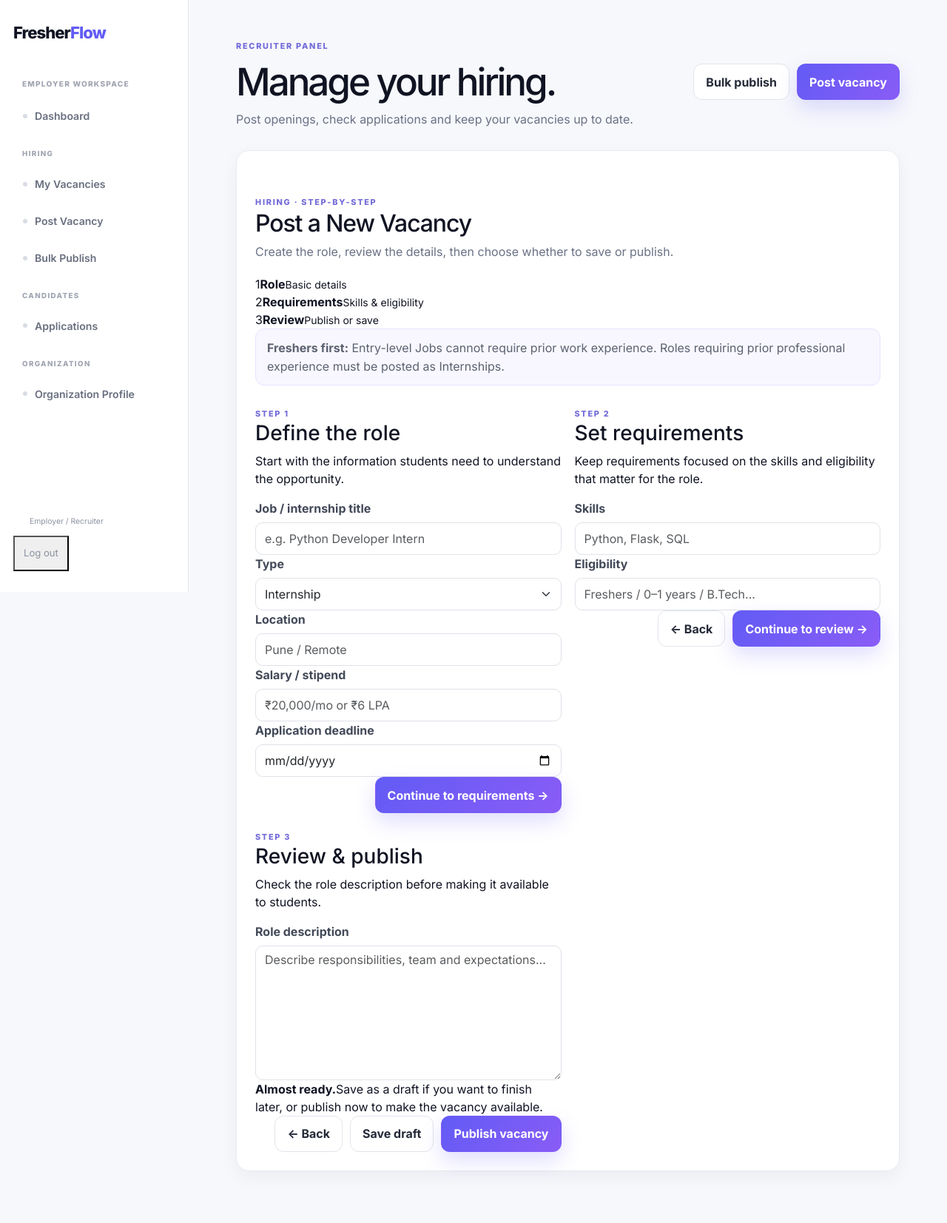
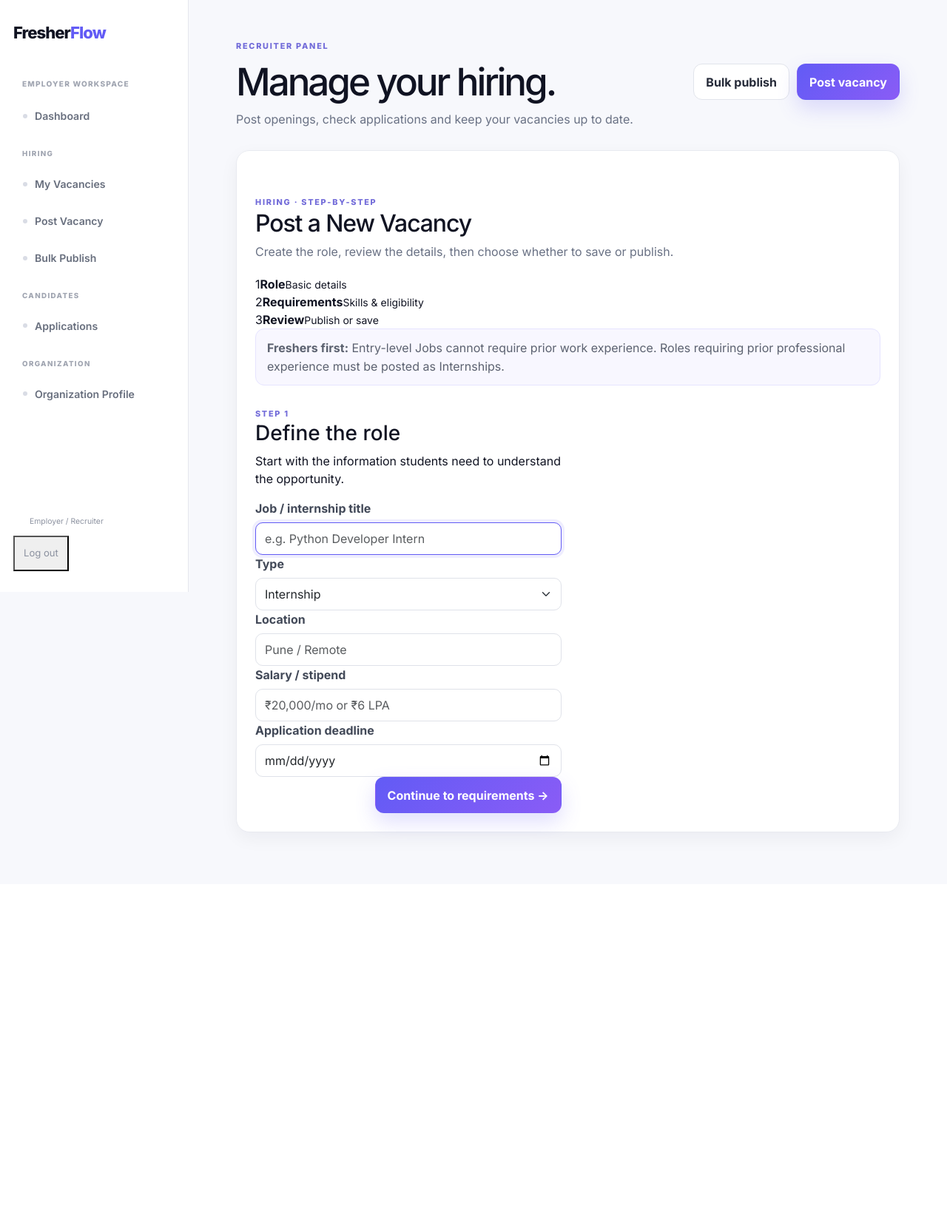
Before and after one commit to deathkernel/FresherFlow, a Flask app: template templates/employer/post-vacancy.html in a window 1280 px wide. Shown: the whole page at 74% size. After the commit the page ends 1137 px from the top, so only its background shows below. Run offline with Flask 3, Linux system fonts and the light colour scheme; the template is opened without the code that fills it, so the values that code supplies are empty.

Commit message:
Refactor UI workflows into external JavaScript

```diff
--- a/templates/employer/post-vacancy.html
+++ b/templates/employer/post-vacancy.html
@@ -1,71 +1,36 @@
 {% extends "employer/base.html" %}
 {% block employer_content %}
   <div class="content-card reveal form-page">
-    <div class="section-head page-toolbar">
-      <div>
-        <span class="eyebrow">HIRING · STEP-BY-STEP</span>
-        <h2>Post a New Vacancy</h2>
-        <p>Create the role, review the details, then choose whether to save or publish.</p>
-      </div>
+    <div class="section-head page-toolbar"><div><span class="eyebrow">HIRING · STEP-BY-STEP</span><h2>Post a New Vacancy</h2><p>Create the role, review the details, then choose whether to save or publish.</p></div></div>
+    <div class="flow-stepper" data-stepper="vacancy-form" aria-label="Vacancy creation steps">
+      <div class="flow-step active" data-step-indicator="0"><span>1</span><strong>Role</strong><small>Basic details</small></div><div class="flow-line"></div>
+      <div class="flow-step" data-step-indicator="1"><span>2</span><strong>Requirements</strong><small>Skills & eligibility</small></div><div class="flow-line"></div>
+      <div class="flow-step" data-step-indicator="2"><span>3</span><strong>Review</strong><small>Publish or save</small></div>
     </div>
-
-    <div class="flow-stepper" aria-label="Vacancy creation steps">
-      <div class="flow-step active" data-step-indicator="1"><span>1</span><strong>Role</strong><small>Basic details</small></div>
-      <div class="flow-line"></div>
-      <div class="flow-step" data-step-indicator="2"><span>2</span><strong>Requirements</strong><small>Skills & eligibility</small></div>
-      <div class="flow-line"></div>
-      <div class="flow-step" data-step-indicator="3"><span>3</span><strong>Review</strong><small>Publish or save</small></div>
-    </div>
-
     <div class="form-note info-note"><strong>Freshers first:</strong> Entry-level Jobs cannot require prior work experience. Roles requiring prior professional experience must be posted as Internships.</div>
-
-    <form method="post" class="form-grid" id="vacancy-form">
+    <form method="post" class="form-grid" id="vacancy-form" data-step-form data-client-validate>
       <input type="hidden" name="csrf_token" value="{{ csrf_token() }}">
-
-      <section class="flow-panel active" data-step="1">
+      <section class="flow-panel active" data-step="0">
         <div class="flow-panel-head"><span class="eyebrow">STEP 1</span><h3>Define the role</h3><p>Start with the information students need to understand the opportunity.</p></div>
         <div class="full"><label for="title">Job / internship title</label><input id="title" class="form-control" name="title" required placeholder="e.g. Python Developer Intern"></div>
         <div><label for="vacancy_type">Type</label><select id="vacancy_type" class="form-select" name="vacancy_type" required><option>Internship</option><option>Entry-level Job</option></select></div>
         <div><label for="location">Location</label><input id="location" class="form-control" name="location" required placeholder="Pune / Remote"></div>
         <div><label for="salary">Salary / stipend</label><input id="salary" class="form-control" name="salary" placeholder="₹20,000/mo or ₹6 LPA"></div>
-        <div><label for="deadline">Application deadline</label><input id="deadline" class="form-control" type="date" name="deadline"></div>
-        <div class="full form-actions"><button class="btn btn-primary flow-next" type="button">Continue to requirements →</button></div>
+        <div><label for="deadline">Application deadline</label><input id="deadline" class="form-control" type="date" name="deadline" data-min-today></div>
+        <div class="full form-actions"><button class="btn btn-primary" data-step-next type="button">Continue to requirements →</button></div>
       </section>
-
-      <section class="flow-panel" data-step="2">
+      <section class="flow-panel" data-step="1" hidden>
         <div class="flow-panel-head"><span class="eyebrow">STEP 2</span><h3>Set requirements</h3><p>Keep requirements focused on the skills and eligibility that matter for the role.</p></div>
         <div class="full"><label for="skills">Skills</label><input id="skills" class="form-control" name="skills" placeholder="Python, Flask, SQL"></div>
         <div class="full"><label for="eligibility">Eligibility</label><input id="eligibility" class="form-control" name="eligibility" placeholder="Freshers / 0–1 years / B.Tech..."></div>
-        <div class="full form-actions"><button class="btn btn-light flow-back" type="button">← Back</button><button class="btn btn-primary flow-next" type="button">Continue to review →</button></div>
+        <div class="full form-actions"><button class="btn btn-light" data-step-back type="button">← Back</button><button class="btn btn-primary" data-step-next type="button">Continue to review →</button></div>
       </section>
-
-      <section class="flow-panel" data-step="3">
+      <section class="flow-panel" data-step="2" hidden>
         <div class="flow-panel-head"><span class="eyebrow">STEP 3</span><h3>Review & publish</h3><p>Check the role description before making it available to students.</p></div>
         <div class="full"><label for="description">Role description</label><textarea id="description" class="form-control" name="description" rows="7" required placeholder="Describe responsibilities, team and expectations..."></textarea></div>
         <div class="review-note"><strong>Almost ready.</strong><span>Save as a draft if you want to finish later, or publish now to make the vacancy available.</span></div>
-        <div class="full form-actions"><button class="btn btn-light flow-back" type="button">← Back</button><button class="btn btn-light" name="publish" value="0" type="submit">Save draft</button><button class="btn btn-primary" name="publish" value="1" type="submit">Publish vacancy</button></div>
+        <div class="full form-actions"><button class="btn btn-light" data-step-back type="button">← Back</button><button class="btn btn-light" name="publish" value="0" type="submit">Save draft</button><button class="btn btn-primary" name="publish" value="1" type="submit">Publish vacancy</button></div>
       </section>
     </form>
   </div>
-
-  <script>
-    (() => {
-      const form = document.getElementById('vacancy-form');
-      const panels = [...form.querySelectorAll('.flow-panel')];
-      const indicators = [...document.querySelectorAll('[data-step-indicator]')];
-      let current = 1;
-      const showStep = (step) => {
-        current = step;
-        panels.forEach(panel => panel.classList.toggle('active', Number(panel.dataset.step) === step));
-        indicators.forEach(indicator => indicator.classList.toggle('active', Number(indicator.dataset.stepIndicator) <= step));
-        window.scrollTo({ top: form.closest('.content-card').offsetTop - 24, behavior: 'smooth' });
-      };
-      form.querySelectorAll('.flow-next').forEach(button => button.addEventListener('click', () => {
-        const fields = [...panels[current - 1].querySelectorAll('input, select, textarea')];
-        if (!fields.every(field => field.checkValidity())) { form.reportValidity(); return; }
-        showStep(Math.min(current + 1, panels.length));
-      }));
-      form.querySelectorAll('.flow-back').forEach(button => button.addEventListener('click', () => showStep(Math.max(current - 1, 1))));
-    })();
-  </script>
 {% endblock %}
```
